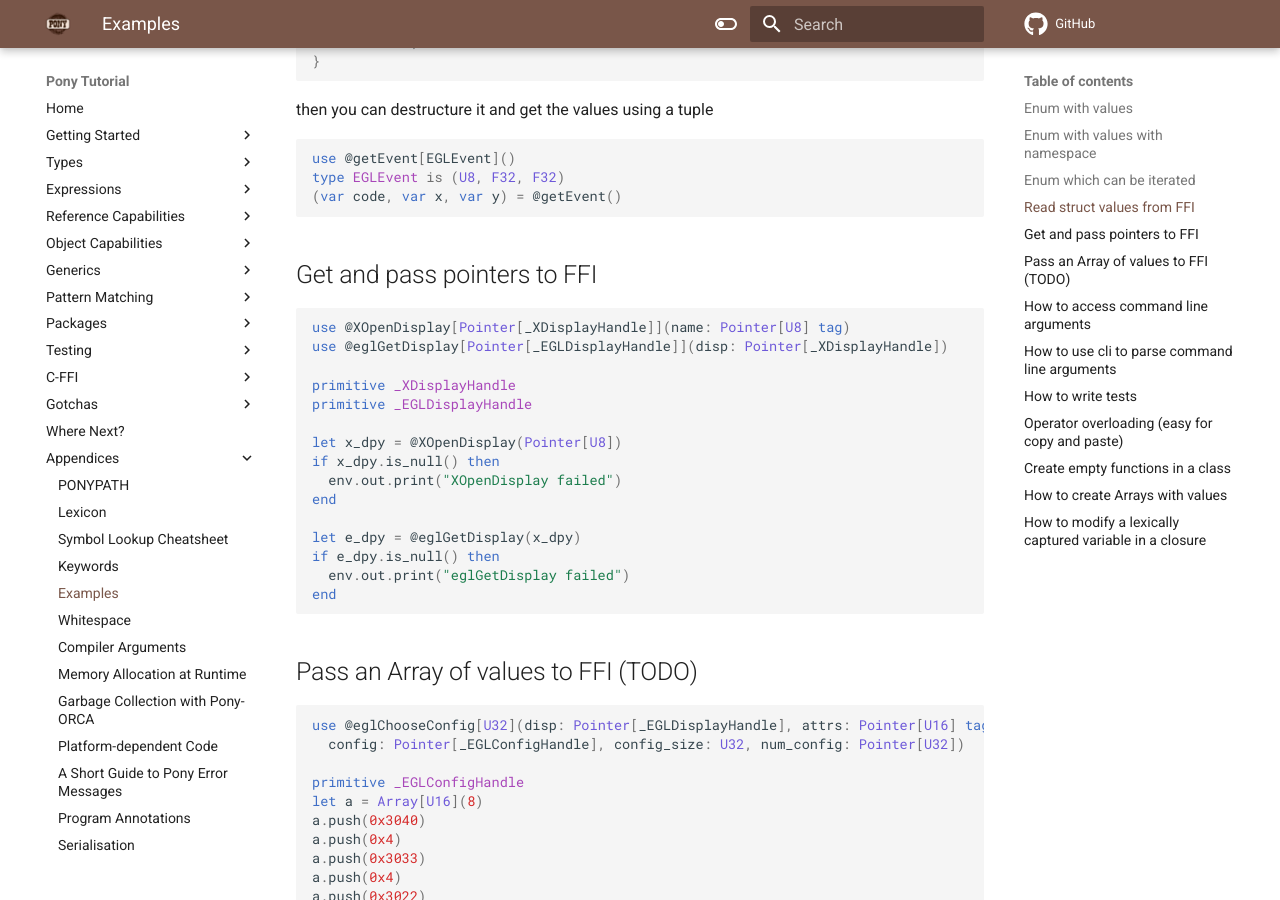
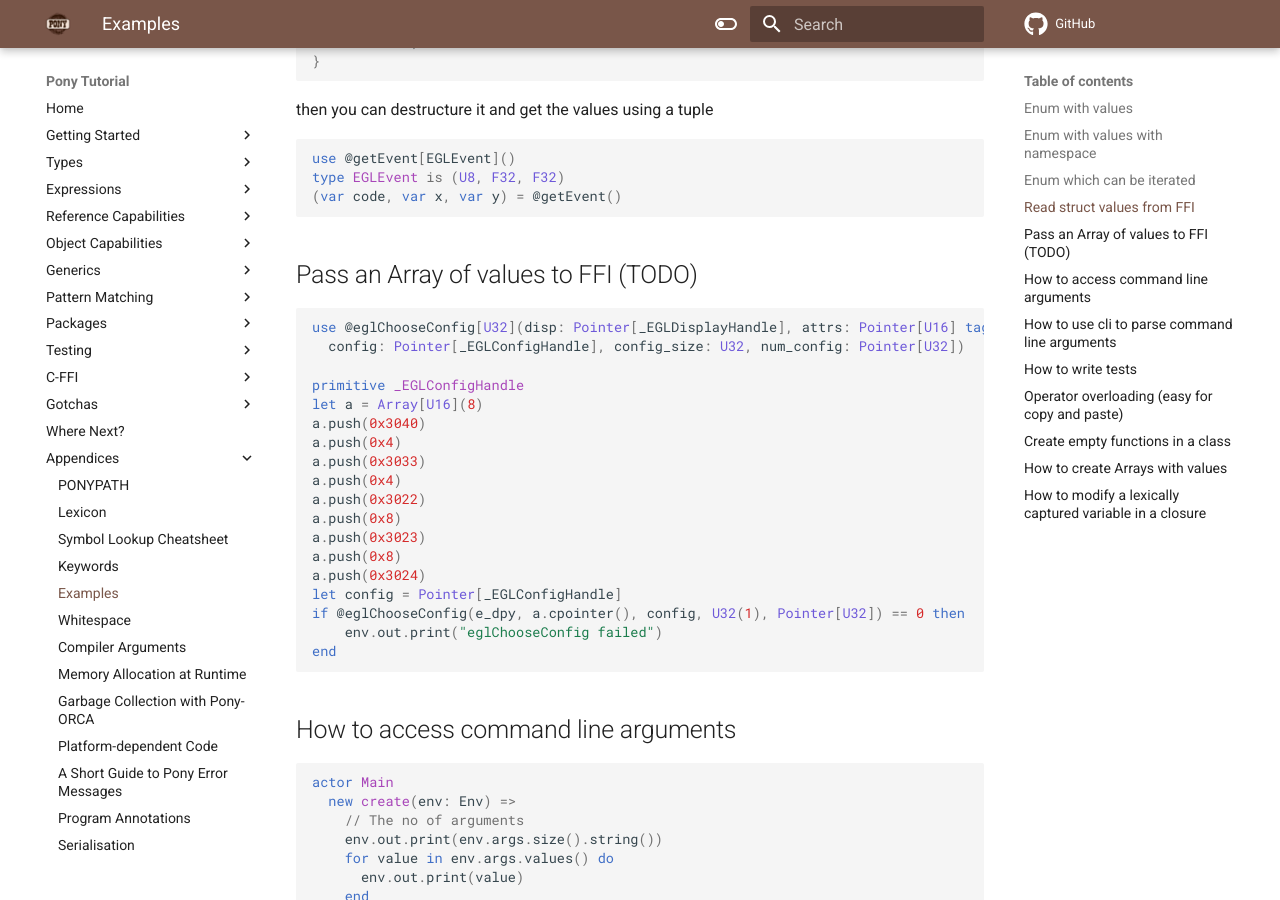
Before and after one commit to ponylang/pony-tutorial, an MkDocs documentation site: the page built from docs/appendices/examples.md, in a window 1280 px wide and 900 px high, scrolled down 1172 px. Built offline with MkDocs 1.6.1 and Material for MkDocs 9.7.7, drawn with Linux system fonts in a browser that asks for light colours; comment, search, counter and statistics services are not loaded.

Commit message:
Remove redundant FFI example

````diff
--- a/docs/appendices/examples.md
+++ b/docs/appendices/examples.md
@@ -59,26 +59,6 @@ then you can destructure it and get the values using a tuple
 use @getEvent[EGLEvent]()
 type EGLEvent is (U8, F32, F32)
 (var code, var x, var y) = @getEvent()
-```
-
-## Get and pass pointers to FFI
-
-```pony
-use @XOpenDisplay[Pointer[_XDisplayHandle]](name: Pointer[U8] tag)
-use @eglGetDisplay[Pointer[_EGLDisplayHandle]](disp: Pointer[_XDisplayHandle])
-
-primitive _XDisplayHandle
-primitive _EGLDisplayHandle
-
-let x_dpy = @XOpenDisplay(Pointer[U8])
-if x_dpy.is_null() then
-  env.out.print("XOpenDisplay failed")
-end
-
-let e_dpy = @eglGetDisplay(x_dpy)
-if e_dpy.is_null() then
-  env.out.print("eglGetDisplay failed")
-end
 ```
 
 ## Pass an Array of values to FFI (TODO)
````
